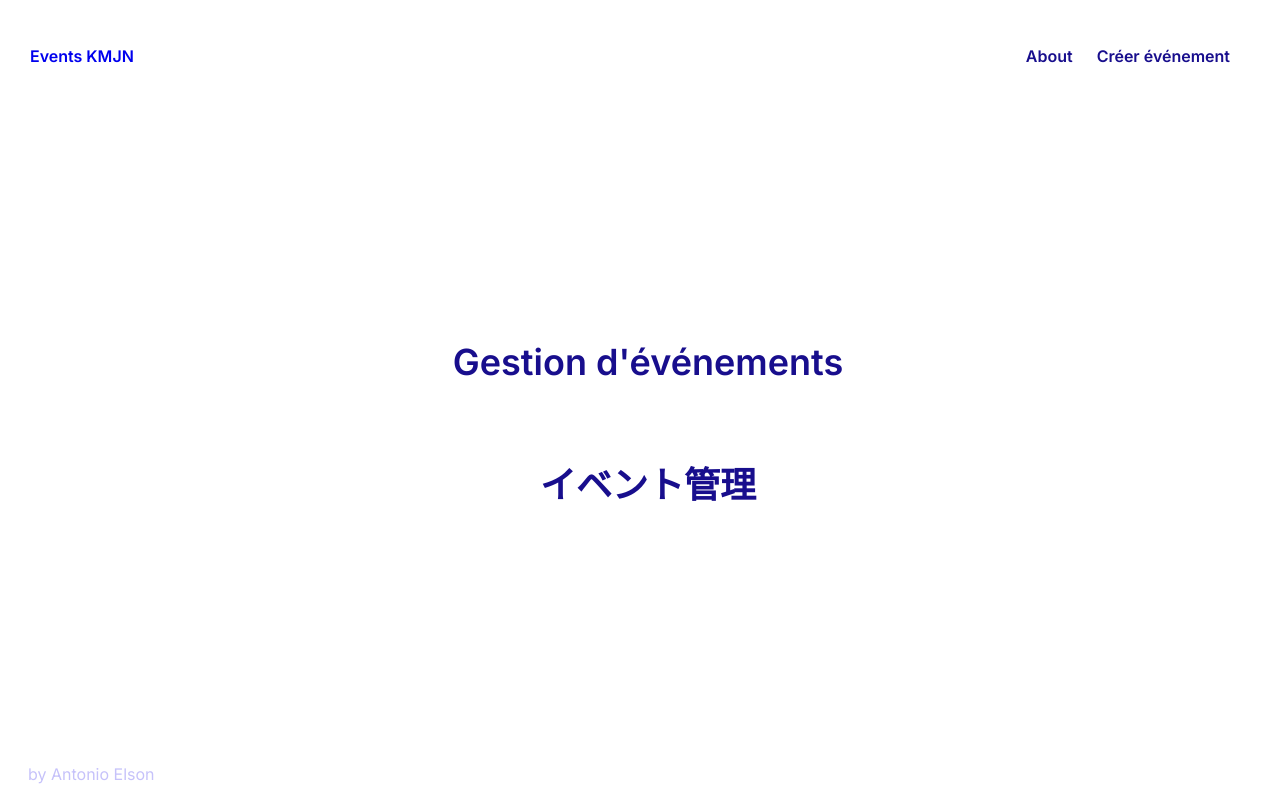
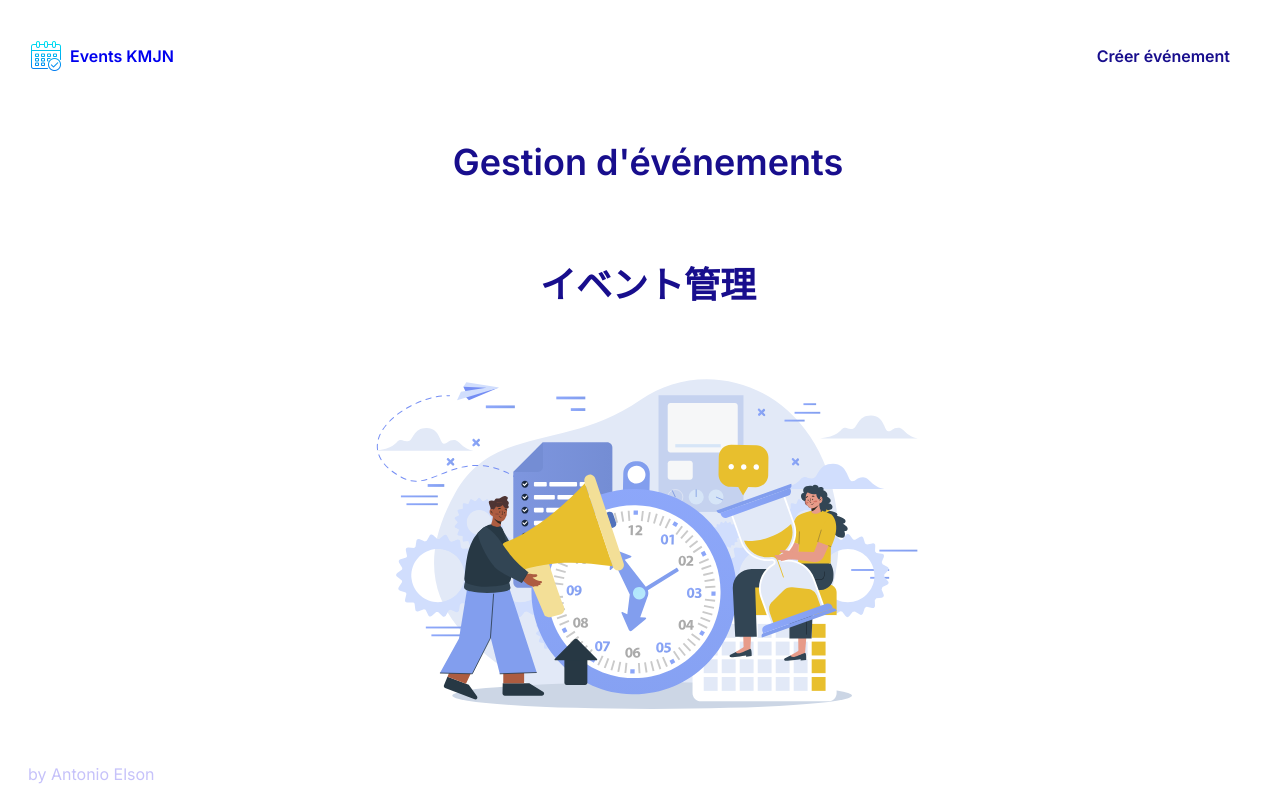
Before and after one commit to antonio-elson/event-kumojin-frontend, a Next.js app: page / in a window 1280 px wide. Built offline with nearby package versions, Linux system fonts and the light colour scheme.

Commit message:
feat: improved home page

```diff
--- a/src/app/layout.tsx
+++ b/src/app/layout.tsx
@@ -1,5 +1,7 @@
 import type { Metadata } from "next";
 import { Inter } from "next/font/google";
+import Image from "next/image";
+import Logo from "./assets/logo.png";
 import {
   ContentFooter,
   Footer,
@@ -24,9 +26,6 @@ export default function RootLayout({
 }) {
   const ItemLinks = () => (
     <>
-      <LinkHeader href="/about">
-        <p>About</p>
-      </LinkHeader>
       <LinkHeader href="/events">
         <p>Créer événement</p>
       </LinkHeader>
@@ -37,6 +36,16 @@ export default function RootLayout({
       <body className={inter.className}>
         <NavHeader>
           <LinkNav href="/">
+            <Image
+              style={{
+                width: 32,
+                height: 32,
+                marginRight: 8,
+              }}
+              src={Logo}
+              priority
+              alt="Icon home"
+            />
             <p>Events KMJN</p>
           </LinkNav>
           <Menu>
--- a/src/app/page.tsx
+++ b/src/app/page.tsx
@@ -1,4 +1,6 @@
+import Image from "next/image";
 import React from "react";
+import ImageHome from "./assets/events-time.svg";
 import { Content, HomeContent, HomeTitle } from "./page-styled";
 
 export default function Home() {
@@ -7,6 +9,17 @@ export default function Home() {
       <HomeContent>
         <HomeTitle>{`Gestion d'événements`} </HomeTitle>
         <HomeTitle>{`イベント管理`} </HomeTitle>
+        <div>
+          <Image
+            style={{
+              width: "100%",
+              height: "400px",
+            }}
+            priority
+            src={ImageHome}
+            alt="Icon home"
+          />
+        </div>
       </HomeContent>
     </Content>
   );
```
Also changed, not shown: src/app/assets/events-time.svg (added), src/app/assets/logo.png (added).
